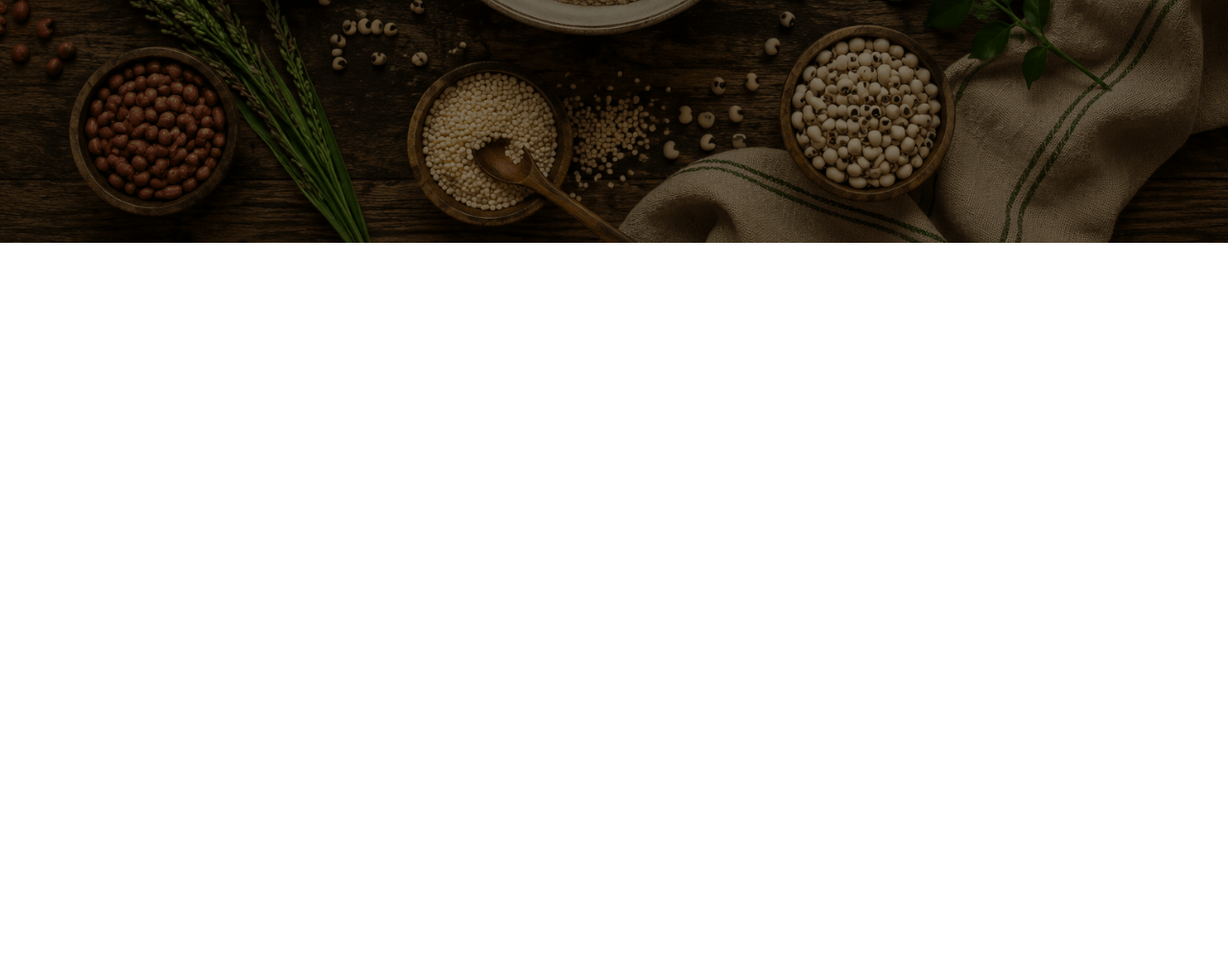
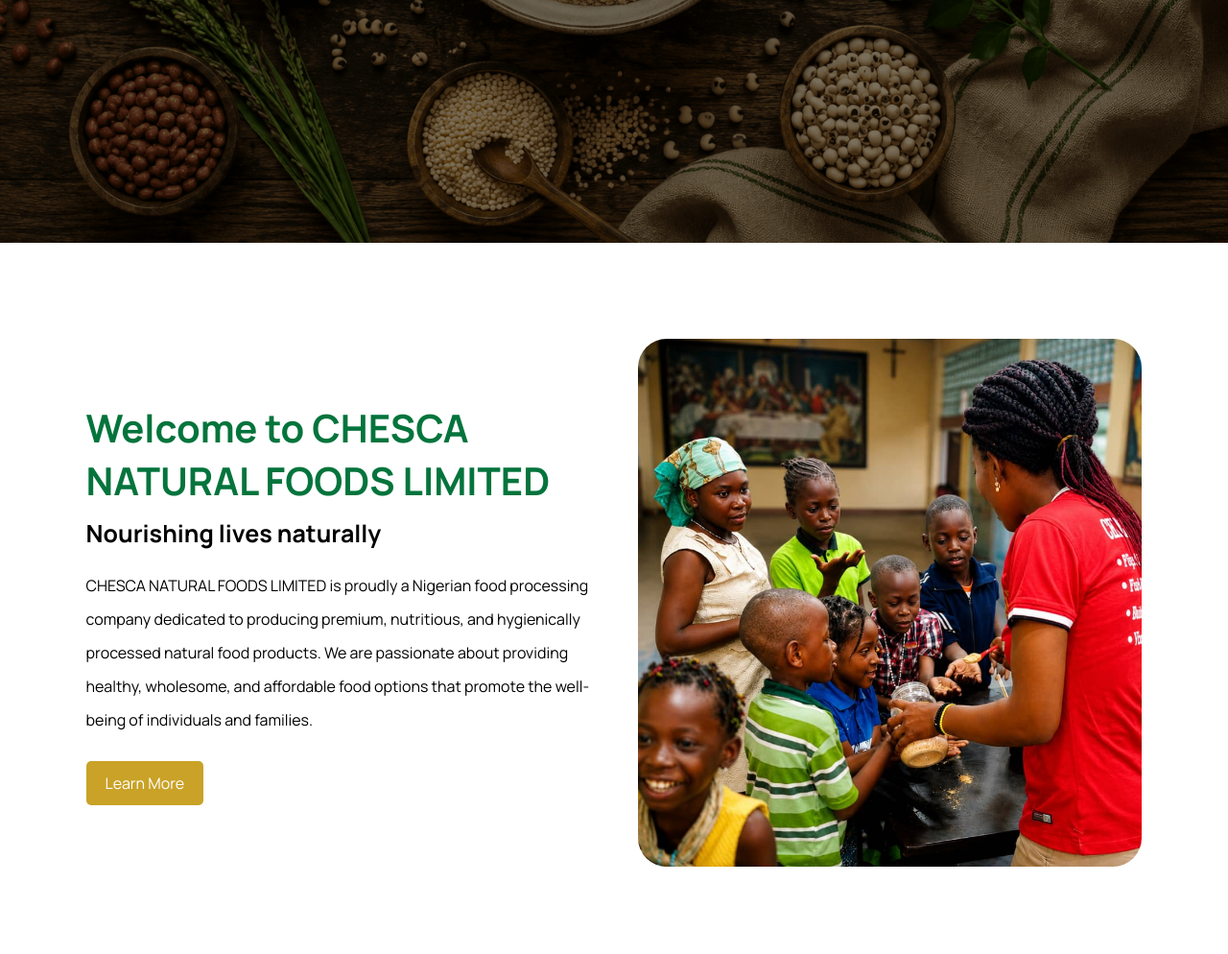
Before and after one commit to owolabivictor/chesca-natural-foods-limited, a plain HTML site: page index.html in a window 1280 px wide. Shown: the part 547-1541 px from the top of the page at 96% size. Before the commit the page ends 800 px from the top, so only its background shows below. Drawn offline with Linux system fonts and the light colour scheme.

Commit message:
Adjusted navList and added new home page feature

```diff
--- a/index.html
+++ b/index.html
@@ -48,20 +48,40 @@
 
             <div class="hero-container">
                 <div class="hero-text">
-                    <h1 class="hero-heading">Premium Natural Foods, Processed for <span>Healthier</span> Living</h1>
+                    <h1 class="hero-heading reveal fade-in">Premium Natural Foods, Processed for <span>Healthier</span> Living</h1>
 
-                    <p class="hero-subtext">
+                    <p class="hero-subtext reveal fade-in">
                         Nutritious and hygienically processed food products made from natural ingredients.
                     </p>
                 </div>
 
-                <div class="hero-btn">
-                    <a href="" class="hero-product">Products</a>
-                    <a href="" class="hero-contact">Contact Us</a>
+                <div class="hero-btn reveal fade-in">
+                    <a href="products.html" class="button">Products</a>
+                    <a href="contact.html" class="hero-contact">Contact Us</a>
                 </div>
             </div>
         </section>
     </header>
+
+    <main>
+        <div class="home-intro">
+            <div class="home-intro-container">
+
+                <div class="home-intro-text">
+                    <h2 class="reveal up">Welcome to CHESCA NATURAL FOODS LIMITED</h2>
+                    <p class="home-intro-subtitle reveal up">Nourishing lives naturally</p>
+                    <p class="home-intro-subtext reveal up">CHESCA NATURAL FOODS LIMITED is proudly a Nigerian food processing company dedicated to producing premium, nutritious, and hygienically processed natural food products. We are passionate about providing healthy, wholesome, and affordable food options that promote the well-being of individuals and families.</p>
+                    <a href="about.html" class="button home-intro-btn reveal fade-in">Learn More</a>
+                </div>
+                <div class="home-intro-image-container">
+                    <div class="home-intro-image">
+                        <img src="media/home-info-img.jpeg" alt="" class="reveal fade-in">
+                    </div>
+                </div>
+            </div>
+        </div>
+    </main>
     <script src="script.js"></script>
+    <script src="reveal.js"></script>
 </body>
 </html>
--- /dev/null
+++ b/reveal.js
@@ -0,0 +1,16 @@
+const reveal = document.querySelectorAll(".reveal")
+
+window.addEventListener("scroll", revealItem)
+
+function revealItem(){
+    reveal.forEach((element) => {
+        const position = element.getBoundingClientRect()
+        if(element.classList.contains("up") && position.top < window.innerHeight * 0.85){
+            element.classList.add("show")
+        }else if (element.classList.contains("fade-in") && position.top < window.innerHeight * 0.85){
+            element.classList.add("show")
+        }
+    })
+}
+
+revealItem()
--- a/style.css
+++ b/style.css
@@ -11,6 +11,19 @@
     min-width: 280px;
 }
 
+.button {
+    text-decoration: none;
+    padding: 12px 20px;
+    border-radius: 5px;
+    background-color: #C9A227;
+    color: white;
+    transition: background 0.3s;
+}
+
+.button:hover {
+    background-color: #B8860B;
+}
+
 nav {
     background-color: white;
     display: flex;
@@ -19,6 +32,7 @@
     padding: 10px 0 0;
     position: fixed;
     width: 100%;
+    box-shadow: 0 3px 10px rgba(0, 0, 0, 0.1);
     z-index: 1000;
 }
 
@@ -81,11 +95,11 @@
     transition: background 0.3s;
 }
 
-.nav-cta a:hover, .hero-product:hover {
+.nav-cta a:hover {
     background: #B8860B;
 }
 
-.nav-cta a:active, .hero-product:active {
+.nav-cta a:active{
     background: #C9A227;
 }
 
@@ -173,15 +187,6 @@
     font-size: 17px;
 }
 
-.hero-product {
-    text-decoration: none;
-    padding: 12px 20px;
-    border-radius: 5px;
-    background-color: #C9A227;
-    color: white;
-    transition: background 0.3s;
-}
-
 .hero-contact {
     text-decoration: none;
     padding: 11px 20px;
@@ -200,6 +205,84 @@
     background: #c9a3279f;
 }
 
+/* Home-info */
+.home-intro {
+    display: flex;
+    justify-content: center;
+    align-items: center;
+    padding: 100px 0;
+}
+
+.home-intro-container {
+    display: flex;
+    justify-content: center;
+    align-items: center;
+    width: 86%;
+    max-width: 1400px;
+    gap: 50px;
+}
+
+.home-intro-text {
+    flex: 1;
+}
+
+.home-intro-text h2 {
+    color: rgb(4, 116, 60);
+    font-size: clamp(30px, 6vw, 40px);
+    transform: translateY(30px);
+    transition: transform 0.5s;
+}
+
+.home-intro-subtitle {
+    margin: 10px 0 20px;
+    font-size: clamp(20px, 6vw, 25px);
+    font-weight: bold;
+}
+
+.home-intro-subtext {
+    line-height: 35px;
+    margin-bottom: 25px;
+}
+
+.home-intro-btn {
+    display: inline-block;
+}
+
+.home-intro-image-container {
+    flex: 1;
+    max-width: 600px;
+}
+
+.home-intro-image {
+    border-radius: 30px;
+    overflow: hidden;
+    max-height: 550px;
+}
+
+.home-intro-image img {
+    width: 100%;
+}
+
+/* CSS Scroll reveal animations */
+.reveal.up{
+    transform: translateY(50px);
+    opacity: 0;
+    transition: all 1.5s;
+}
+
+.reveal.up.show {
+    transform: translateY(0);
+    opacity: 1;
+}
+
+.reveal.fade-in{
+    opacity: 0;
+    transition: all 2s;
+}
+
+.reveal.fade-in.show {
+    opacity: 1;
+}
 
 
 @media(max-width: 1024px) {
@@ -246,25 +329,47 @@
     }
 
     .nav-link:hover, .fa-solid.fa-arrow-right-from-bracket:hover {
-        background-color: rgb(140, 243, 140);
-        color: black;
+        background-color: rgba(255, 255, 255, 0.2);
     }
 
     .nav-link:active, .fa-solid.fa-arrow-right-from-bracket:hover {
-        background-color: rgb(140, 243, 140);
+        background-color: rgba(255, 255, 255, 0.2);
     }
 
     .nav-link:hover::after {
         width: 0;
     }
+
+    /* Home-intro-section */
+    .home-intro-container {
+        flex-direction: column;
+    }
 }
 
 @media(max-width: 768px){
-    .hero-product {
+    p {
+        font-size: 16px;
+    }
+
+    .button{
         padding: 10px 18px;
     }
 
     .hero-contact {
         padding: 9px 18px;
     }
+
+    /* Home intro section */
+    .home-intro {
+        padding: 50px 0;
+    }
+
+    .home-intro-container{
+        width: 90%;
+        gap: 40px;
+    }
+
+    .home-intro-subtext {
+        margin-bottom: 10px;
+    }
 }
```
Also changed, not shown: media/home-info-img.jpeg (added).
